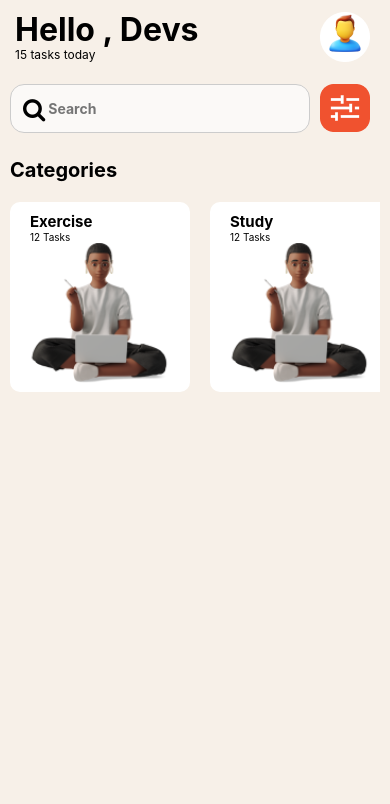
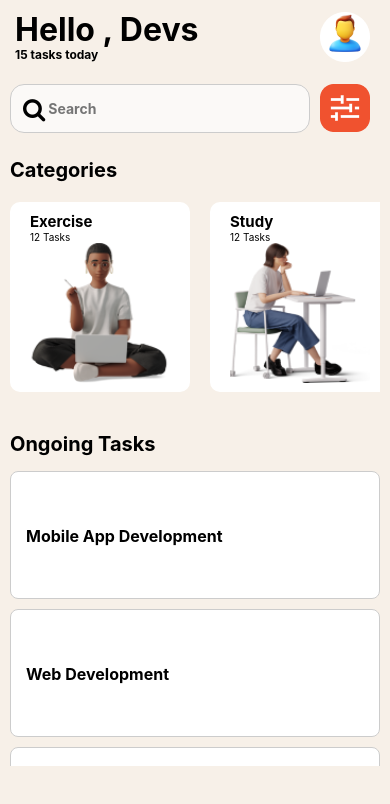
Before and after one commit to Fada-dev/rn-assignment3-11313275, a React Native app in the folder my-app/: screen / in a window 390 px wide. Shown: the top 804 px of the page. Built offline with nearby package versions, Linux system fonts and the light colour scheme.

Commit message:
Added vertical ScrollView component to make the Ongoing task vertically Scrollable

```diff
--- a/my-app/App.js
+++ b/my-app/App.js
@@ -19,7 +19,7 @@ const categoriesData = [
   {
     title: "Study",
     tasks: 12,
-    categoryImage: require("./pictures/youngwoman.png"),
+    categoryImage: require("./pictures/workingdesk.png"),
   },
   {
     title: "Code",
@@ -106,7 +106,7 @@ const App = () => {
               style={styles.searchIcon}
             />
             <TextInput
-              style={[styles.searchInput, { paddingLeft: 20,  placeholderTextColor: 'black'}]}
+              style={[styles.searchInput, { paddingLeft: 20, placeholderTextColor: 'black'}]}
               placeholder="Search"
             />
           </View>
@@ -131,9 +131,19 @@ const App = () => {
                 />
               </View>
             </View>
-
           ))}
         </ScrollView>
+
+        <View style={styles.ongoingTasksSection}>
+          <Text style={styles.sectionTitle}>Ongoing Tasks</Text>
+          <ScrollView style={styles.ongoingTasksContainer}>
+            {ongoingTasks.map((task, index) => (
+              <View key={index} style={styles.task}>
+                <Text style={styles.taskTitle}>{task}</Text>
+              </View>
+            ))}
+          </ScrollView>
+        </View>
       </View>
     </SafeAreaView>
   );
@@ -158,7 +168,7 @@ const styles = StyleSheet.create({
   },
   taskMessage: {
     fontSize: 12,
-    fontWeight: "condensedBold",
+    fontWeight: "bold",
   },
   profileImage: {
     flexDirection: "column",
@@ -169,7 +179,7 @@ const styles = StyleSheet.create({
   headerText: {
     fontSize: 32,
     fontWeight: 'bold',
-    height: 37
+    height: 37,
   },
   searchArea: {
     flexDirection: "row",
@@ -216,18 +226,11 @@ const styles = StyleSheet.create({
     height: 24,
     fontSize: 20,
   },
-  categoriesTasks: {
-    borderWidth: 1,
-    borderColor: "black",
+  categoriesContainer: {
+    flexDirection: 'row',
+    marginTop: 20,
   },
-
-  categoriesContainer: {
-    display: 'flex',
-    flexDirection: 'row',
-    marginTop: 20
-  },
-
-  category:{
+  category: {
     marginRight: 20,
     height: 190,
     width: 180,
@@ -235,29 +238,52 @@ const styles = StyleSheet.create({
     backgroundColor: 'white',
     paddingTop: 10,
   },
-
-  title:{
+  title: {
     fontWeight: 'bold',
     marginLeft: 20,
     fontSize: 15,
   },
-
-  tasks:{
+  tasks: {
     marginLeft: 20,
     fontSize: 10,
   },
-
-  categoryImage:{
+  categoryImage: {
     height: 120,
     width: 130,
     marginLeft: 20,
-
   },
-
-  categoryIcons:{
+  categoryIcons: {
     backgroundColor: 'white',
     height: 140,
     width: 140,
   },
+  ongoingTasksSection: {
+    marginTop: 40,
+  },
+  sectionTitle: {
+    fontSize: 20,
+    fontWeight: 'bold',
+    marginBottom: 10,
+  },
+  ongoingTasksContainer: {
+    maxHeight: 300,  // Adjust the height based on your requirement
+  },
+  task: {
+    padding: 15,
+    marginVertical: 5,
+    borderWidth: 1,
+    borderColor: '#ccc',
+    borderRadius: 8,
+    backgroundColor: '#fff',
+    height: 128,
+    justifyContent: 'center'
+  },
+  taskTitle: {
+    fontSize: 16,
+    height: 19,
+    fontWeight: 'bold'
+
+  },
 });
+
 export default App;
```
Also changed, not shown: my-app/pictures/workingdesk.png (added).
